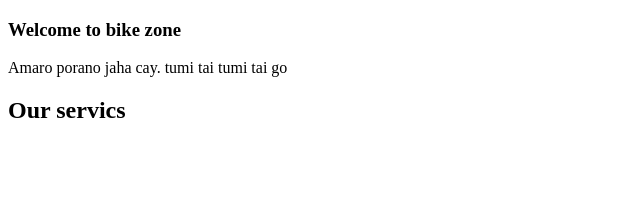
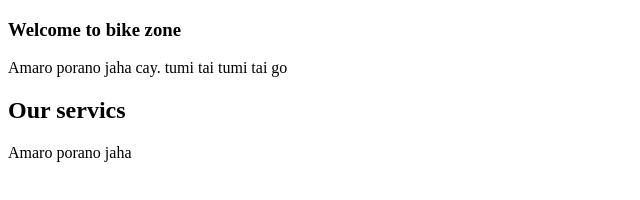
Before and after one commit to developer-shourav/BikeZone, a plain HTML site: page index.html in a window 1280 px wide. Shown: the whole page, without its empty margins (0-640 px from the left). Drawn offline with Linux system fonts and the light colour scheme.

Commit message:
auto publish 1685550395254

```diff
--- a/index.html
+++ b/index.html
@@ -17,7 +17,7 @@
     <h3>Welcome to bike zone</h3>
     <p>Amaro porano jaha cay. tumi tai tumi tai go</p>
     <h2>Our servics</h2>
-
+     <p>Amaro porano jaha</p>
 
 
 
```
